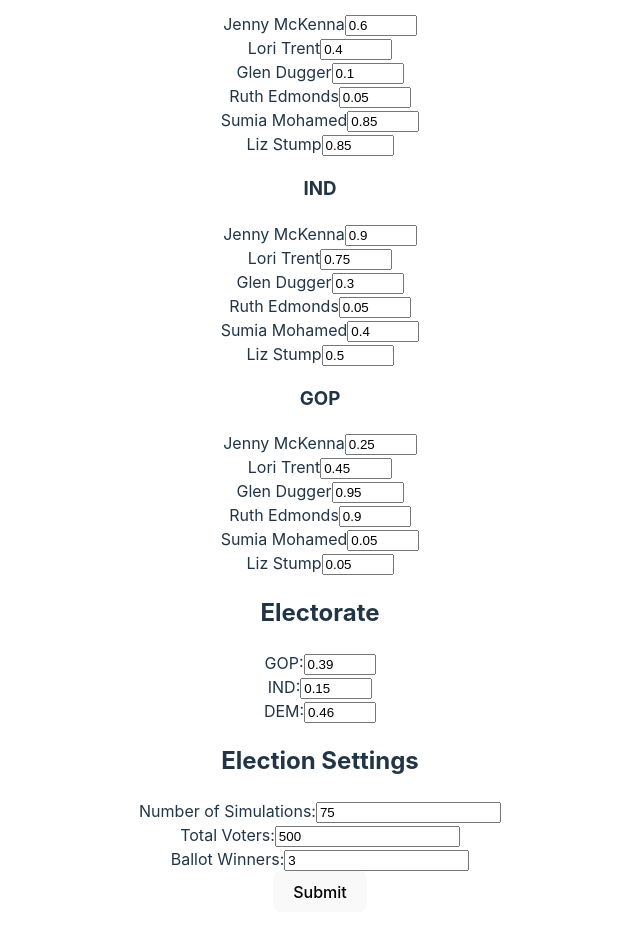
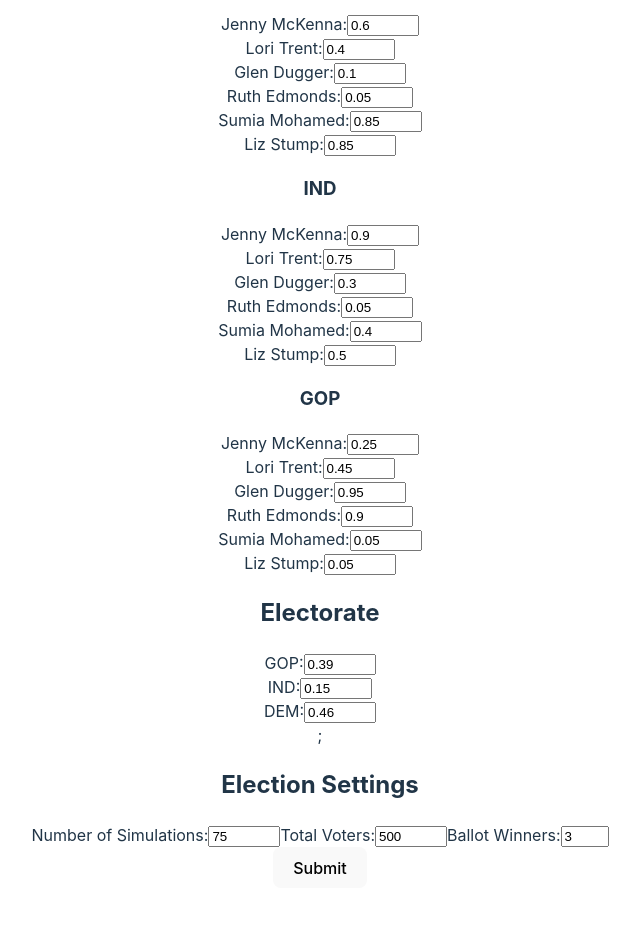
Before and after one commit to sxflynn/electionsim, a React (Vite) app in the folder frontend/: page / in a window 1280 px wide. Shown: the part 440-1376 px from the top of the page, without its empty margins (320-960 px from the left). Built offline with nearby package versions, Linux system fonts and the light colour scheme.

Commit message:
added VoterProfiles, Electorate and ElectionSettings

```diff
--- a/frontend/src/App.jsx
+++ b/frontend/src/App.jsx
@@ -3,6 +3,9 @@ import configData from './config.json';
 import './App.css';
 import TextArea from './TextArea';
 import NumberInput from './NumberInput';
+import ElectionSettings from './ElectionSettings';
+import Electorate from './Electorate';
+import VoterProfiles from './VoterProfiles';
 
 function App() {
     // Initial state
@@ -31,7 +34,7 @@ function App() {
           console.error('Error making POST request:', error);
       }
   };
-
+  const numCandidates = data.candidates.length;
   const candidatesValue = data.candidates.join('\n');
   const handleCandidatesChange = (e) => {
     // Updating the candidates in state based on the TextArea value
@@ -62,99 +65,22 @@ function App() {
                 {/* TextArea component */}
                 <TextArea value={candidatesValue} onChange={handleCandidatesChange} />
 
+                {/* VoterProfiles component */}
+                <VoterProfiles
+                    voterProfilesData = {data.voterProfiles}
+                    candidates = {data.candidates}
+                    updateNestedObject={updateNestedObject}
+                    />
 
-                <h2>Voter Profiles</h2>
-                {Object.entries(data.voterProfiles).map(([party, profiles]) => (
-                    <div key={party}>
-                        <h3>{party}</h3>
-                        {data.candidates.map(candidate => (
-                            <div key={candidate}>
-                                {/* NumberInput component */}
-                                <NumberInput
-                                    label={candidate} value={profiles[candidate] || ''} min="0" max="1" step="0.01"
-                                    onChange={e => updateNestedObject(
-                                        ['voterProfiles', party, candidate],
-                                         parseFloat(e.target.value))
-                                        }
-                                    />
-                            </div>
-                        ))}
-                    </div>
-                ))}
+                {/* Electorate component */}
+                <Electorate data={data} setData={setData}/>;
 
-                <h2>Electorate</h2>
-                {Object.entries(data.electorate).map(([party, value]) => (
-                    <div key={party}>
-                        <label>
-                            {party}:
-                            <input
-                                type="number"
-                                min="0"
-                                max="1"
-                                step="0.01"
-                                value={value}
-                                onChange={e => setData(prev => {
-                                    let updatedElectorate = {...prev.electorate};
-                                    updatedElectorate[party] = parseFloat(e.target.value);
-                                    return {
-                                        ...prev,
-                                        electorate: updatedElectorate
-                                    };
-                                })}
-                            />
-                        </label>
-                    </div>
-                ))}
-
-                <h2>Election Settings</h2>
-                <div>
-                    <label>
-                        Number of Simulations:
-                        <input
-                            type="number"
-                            value={data.electionSettings.numOfSims}
-                            onChange={(e) => setData({
-                                ...data,
-                                electionSettings: {
-                                    ...data.electionSettings,
-                                    numOfSims: parseInt(e.target.value, 10)
-                                }
-                            })}
-                        />
-                    </label>
-                </div>
-                <div>
-                    <label>
-                        Total Voters:
-                        <input
-                            type="number"
-                            value={data.electionSettings.totalVoters}
-                            onChange={(e) => setData({
-                                ...data,
-                                electionSettings: {
-                                    ...data.electionSettings,
-                                    totalVoters: parseInt(e.target.value, 10)
-                                }
-                            })}
-                        />
-                    </label>
-                </div>
-                <div>
-                    <label>
-                        Ballot Winners:
-                        <input
-                            type="number"
-                            value={data.electionSettings.ballotWinners}
-                            onChange={(e) => setData({
-                                ...data,
-                                electionSettings: {
-                                    ...data.electionSettings,
-                                    ballotWinners: parseInt(e.target.value, 10)
-                                }
-                            })}
-                        />
-                    </label>
-                </div>
+                {/* ElectionSettings component */}
+                <ElectionSettings
+                    data={data}
+                    updateNestedObject={updateNestedObject}
+                    maxBallotWinners = {numCandidates - 1}
+                />
 
                 <button type="submit">Submit</button>
             </form>
--- /dev/null
+++ b/frontend/src/ElectionSettings.jsx
@@ -0,0 +1,32 @@
+import NumberInput from './NumberInput';
+function ElectionSettings({ data, updateNestedObject, maxBallotWinners }) {
+    return (
+      <div>
+        <h2>Election Settings</h2>
+        <NumberInput
+          label="Number of Simulations"
+          value={data.electionSettings.numOfSims}
+          min = {1}
+          max = {1000}
+          onChange={(e) => updateNestedObject(['electionSettings', 'numOfSims'], parseInt(e.target.value, 10))}
+        />
+        <NumberInput
+          label="Total Voters"
+          value={data.electionSettings.totalVoters}
+          min = {100}
+          max = {1000}
+          onChange={(e) => updateNestedObject(['electionSettings', 'totalVoters'], parseInt(e.target.value, 10))}
+        />
+        <NumberInput
+          label="Ballot Winners"
+          value={data.electionSettings.ballotWinners}
+          min = {1}
+          max = {maxBallotWinners}
+          onChange={(e) => updateNestedObject(['electionSettings', 'ballotWinners'], parseInt(e.target.value, 10))}
+        />
+      </div>
+    );
+  }
+
+
+export default ElectionSettings;
--- /dev/null
+++ b/frontend/src/Electorate.jsx
@@ -0,0 +1,30 @@
+import NumberInput from './NumberInput';
+
+function Electorate({ data, setData }) {
+    return (
+        <div>
+            <h2>Electorate</h2>
+            {Object.entries(data.electorate).map(([party, value]) => (
+                <div key={party}>
+                    <NumberInput
+                        label={party}
+                        value={value}
+                        min={0}
+                        max={1}
+                        step={0.01}
+                        onChange={e => setData(prev => {
+                            let updatedElectorate = {...prev.electorate};
+                            updatedElectorate[party] = parseFloat(e.target.value);
+                            return {
+                                ...prev,
+                                electorate: updatedElectorate
+                            };
+                        })}
+                    />
+                </div>
+            ))}
+        </div>
+    );
+}
+
+export default Electorate;
--- a/frontend/src/NumberInput.jsx
+++ b/frontend/src/NumberInput.jsx
@@ -1,14 +1,14 @@
-function NumberInput({ label, value, onChange }) {
+function NumberInput({ label, value, min, max, step, onChange }) {
     return (
       <label>
-        {label}
+        {label}:
         <input
           type="number"
           value={value}
+          min={min}
+          max={max}
+          step={step}
           onChange={onChange}
-          min="0"
-          max="1"
-          step="0.01"
         />
       </label>
     );
--- /dev/null
+++ b/frontend/src/VoterProfiles.jsx
@@ -0,0 +1,33 @@
+import NumberInput from "./NumberInput";
+
+function VoterProfiles({voterProfilesData, candidates, updateNestedObject}){
+
+    return (
+
+    <div>
+    <h2>Voter Profiles</h2>
+                {Object.entries(voterProfilesData).map(([party, profiles]) => (
+                    <div key={party}>
+                        <h3>{party}</h3>
+                        {candidates.map(candidate => (
+                            <div key={candidate}>
+                                {/* NumberInput component */}
+                                <NumberInput
+                                    label={candidate} value={profiles[candidate] || ''} min="0" max="1" step="0.01"
+                                    onChange={e => updateNestedObject(
+                                        ['voterProfiles', party, candidate],
+                                         parseFloat(e.target.value))
+                                        }
+                                    />
+                            </div>
+                        ))}
+                    </div>
+                ))}
+    </div>
+
+    )
+
+}
+
+
+export default VoterProfiles;
```
